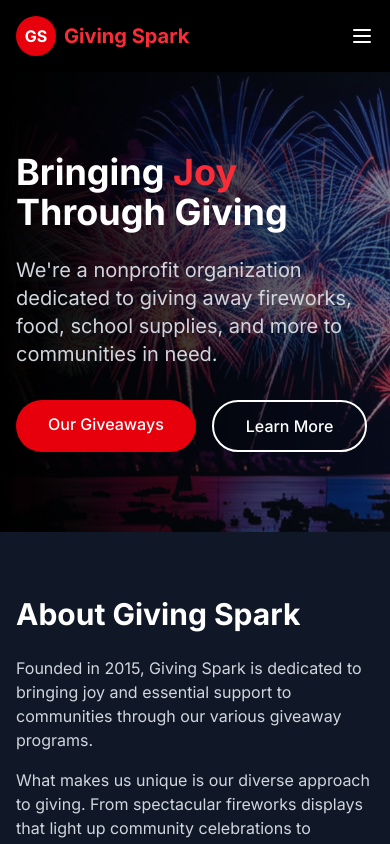
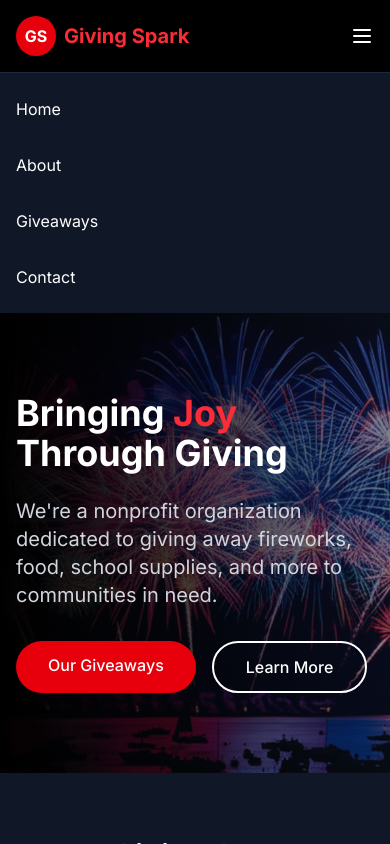
Before and after one commit to AaronAlvd/david, a Next.js app: page / in a window 390 px wide. Both pictures are taken after a click on the button "Toggle mobile menu". Shown: the top 844 px of the page. Built offline with nearby package versions, Linux system fonts and the light colour scheme.

Commit message:
fixed mobile header

```diff
--- a/src/components/site-header.tsx
+++ b/src/components/site-header.tsx
@@ -1,6 +1,14 @@
+"use client"
+
+import { useState } from "react"
 import Link from "next/link"
 
 export default function Header() {
+  const [mobileMenuOpen, setMobileMenuOpen] = useState(false)
+
+  const toggleMobileMenu = () => {
+    setMobileMenuOpen(!mobileMenuOpen)
+  }
 
   return (
     <header className="sticky top-0 z-10 bg-black backdrop-blur-sm">
@@ -35,7 +43,7 @@ export default function Header() {
             </li>
           </ul>
         </nav>
-          <button className="md:hidden text-white">
+        <button className="md:hidden text-white" onClick={toggleMobileMenu} aria-label="Toggle mobile menu">
           <svg
             xmlns="http://www.w3.org/2000/svg"
             fill="none"
@@ -47,6 +55,52 @@ export default function Header() {
           </svg>
         </button>
       </div>
+
+      {/* Mobile Menu */}
+      {mobileMenuOpen && (
+        <div className="md:hidden bg-gray-900 border-t border-gray-800">
+          <nav className="container mx-auto px-4 py-4">
+            <ul className="flex flex-col gap-4">
+              <li>
+                <Link
+                  href="/"
+                  className="block py-2 hover:text-red-400 transition"
+                  onClick={() => setMobileMenuOpen(false)}
+                >
+                  Home
+                </Link>
+              </li>
+              <li>
+                <Link
+                  href="/about"
+                  className="block py-2 hover:text-red-400 transition"
+                  onClick={() => setMobileMenuOpen(false)}
+                >
+                  About
+                </Link>
+              </li>
+              <li>
+                <Link
+                  href="/giveaways"
+                  className="block py-2 hover:text-red-400 transition"
+                  onClick={() => setMobileMenuOpen(false)}
+                >
+                  Giveaways
+                </Link>
+              </li>
+              <li>
+                <Link
+                  href="/contact"
+                  className="block py-2 hover:text-red-400 transition"
+                  onClick={() => setMobileMenuOpen(false)}
+                >
+                  Contact
+                </Link>
+              </li>
+            </ul>
+          </nav>
+        </div>
+      )}
     </header>
   )
 }
```
Lines whose indentation alone changed are shown as unchanged.
